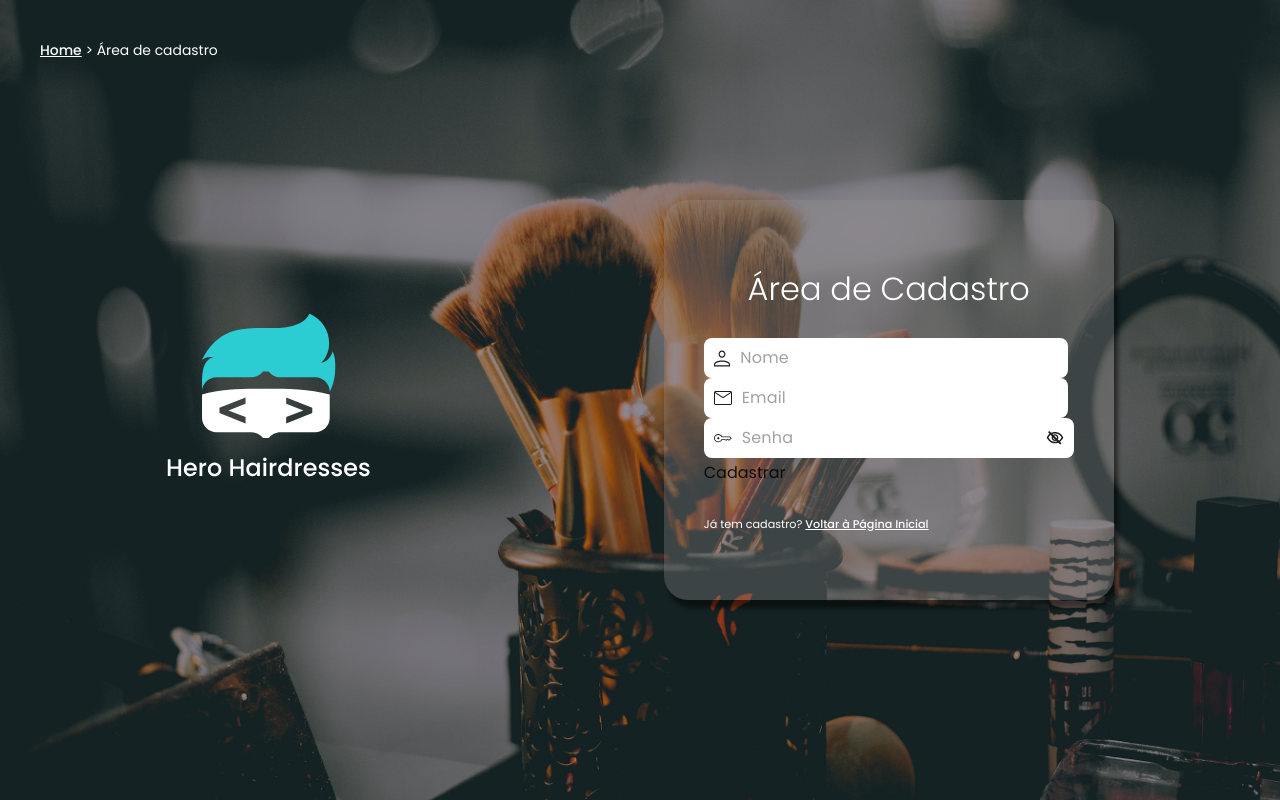
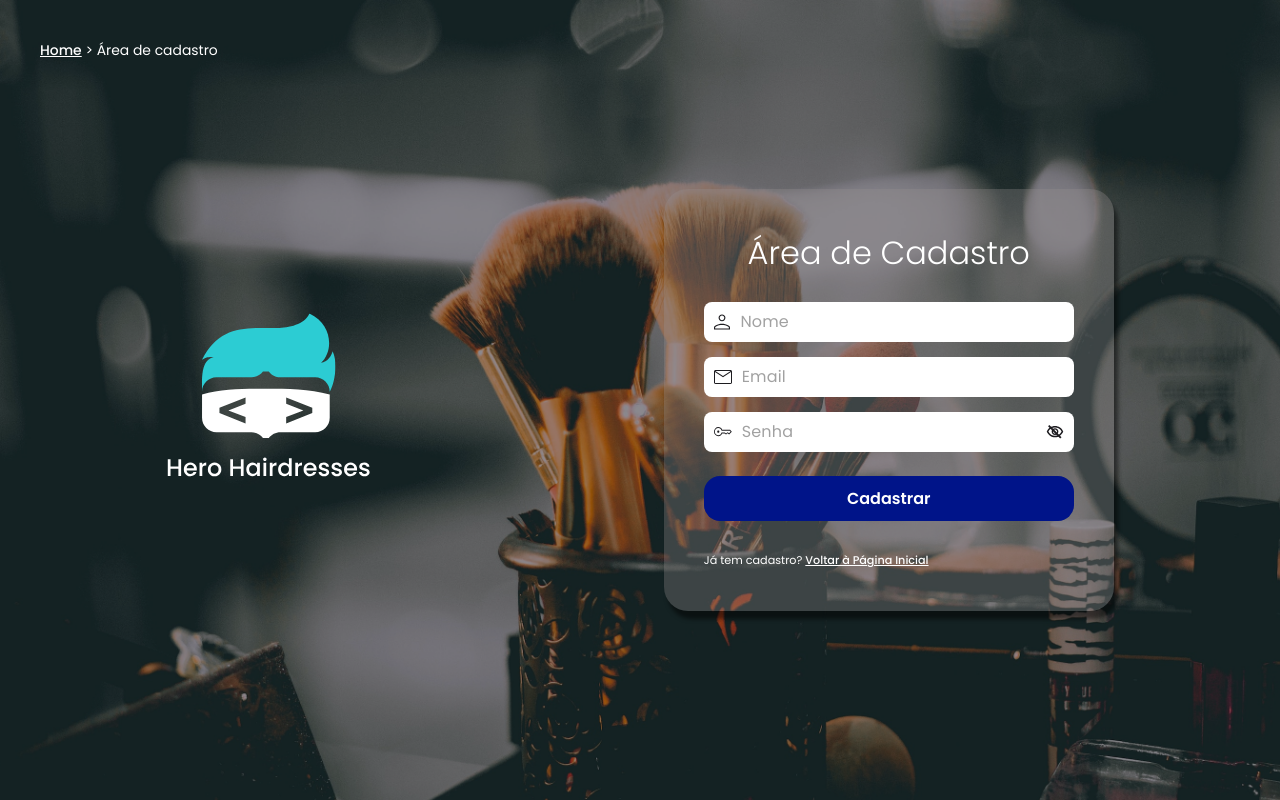
Before and after one commit to raysllaR/hairdresser-front, a React (Vite) app: page /cadastro in a window 1280 px wide. Built offline with nearby package versions, Linux system fonts and the light colour scheme.

Commit message:
feat: add navigator para o component CadastroRapido

```diff
--- a/src/components/shared/formCadastroRapido/index.tsx
+++ b/src/components/shared/formCadastroRapido/index.tsx
@@ -4,10 +4,21 @@ import InputIconPassword from "../inputIconPassword";
 import React from "react";
 import iconPerson from "../../../assets/images/icons/person.svg";
 import iconMail from "../../../assets/images/icons/mail.svg";
+import "./style.css";
+import { useNavigate } from "react-router-dom";
 
 const FormCadastroRapido: React.FC = () => {
+	const navigate = useNavigate();
+	const cadastrar = (): void => {
+		navigate("/login");
+	};
+
 	return (
-		<form action="">
+		<form
+			id="form-cadastro-rapido"
+			action=""
+			onSubmit={cadastrar}>
+			<div className="container-inputs">
 				<InputIcon
 					placeholder="Nome"
 					startAdornmentImgPath={iconPerson}
@@ -17,6 +28,7 @@ const FormCadastroRapido: React.FC = () => {
 					startAdornmentImgPath={iconMail}
 				/>
 				<InputIconPassword />
+			</div>
 
 			<ButtonBase
 				className="button"
```
Lines whose indentation alone changed are shown as unchanged.
